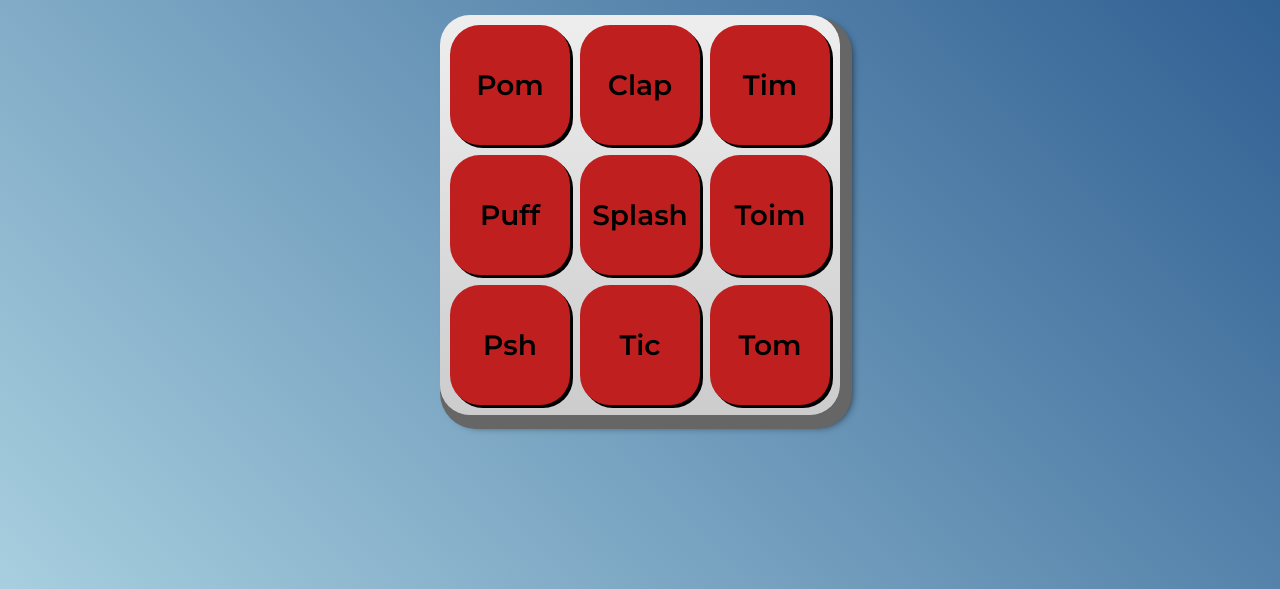
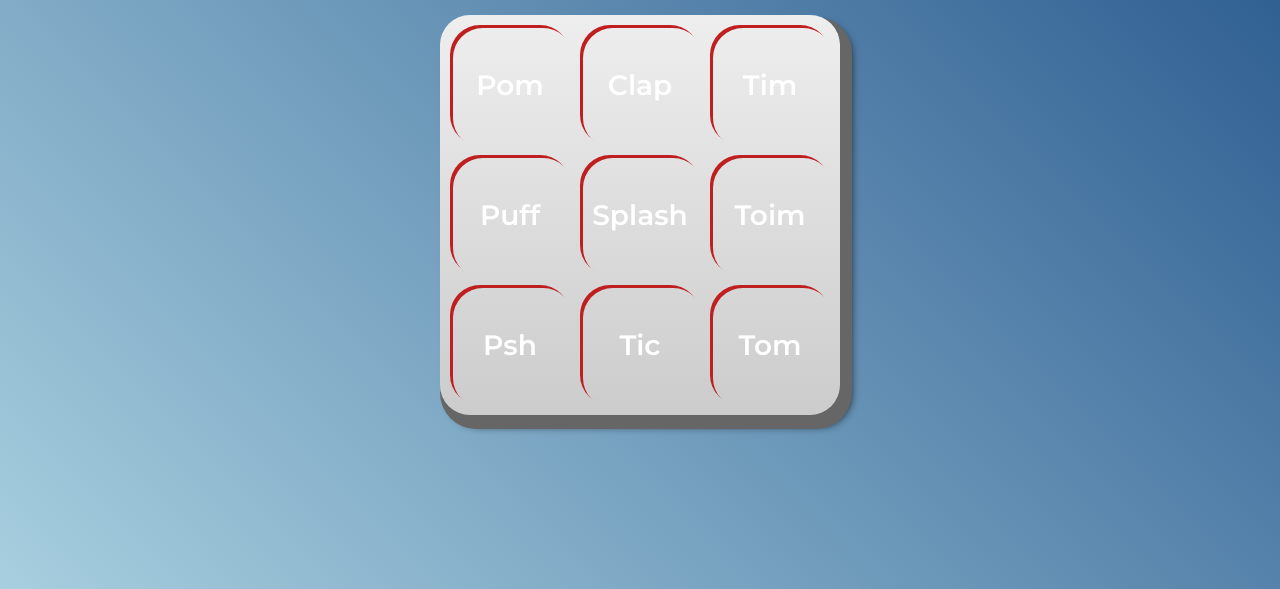
Before and after one commit to marianaitaly/terceirotri, a plain HTML site: page index.html in a window 1280 px wide. Shown: the part 211-800 px from the top of the page. Drawn offline with Linux system fonts and the light colour scheme.

Commit message:
Add files via upload

```diff
--- a/index.html
+++ b/index.html
@@ -21,16 +21,16 @@
     <h1>Alura Midi de Mariana</h1>
 
     <section class="teclado">
-        <button onclick="tocaSomPom()" class="tecla tecla_pom">Pom</button>
-        <button onclick="tocaSomClap()" class="tecla tecla_clap">Clap</button>
-        <button onclick="tocaSomTim()" class="tecla tecla_tim">Tim</button>
-        <button onclick="tocaSomPuff()" class="tecla tecla_puff">Puff</button>
-        <button onclick="tocaSomSplash()" class="tecla tecla_splash">Splash</button>
-        <button onclick="tocaSomToim()"class="tecla tecla_toim">Toim</button>
+        <button onclick="tocaSomPom()" class="tecla tecla_pom ativa">Pom</button>
+        <button onclick="tocaSomClap()" class="tecla tecla_clap ativa">Clap</button>
+        <button onclick="tocaSomTim()" class="tecla tecla_tim ativa">Tim</button>
+        <button onclick="tocaSomPuff()" class="tecla tecla_puff ativa">Puff</button>
+        <button onclick="tocaSomSplash()" class="tecla tecla_splash ativa">Splash</button>
+        <button onclick="tocaSomToim()"class="tecla tecla_toim ativa">Toim</button>
 
-        <button onclick="tocaSomPsh()"class="tecla tecla_psh">Psh</button>
-        <button onclick="tocaSomTic()"class="tecla tecla_tic">Tic</button>
-        <button onclick="tocaSomTom()"class="tecla tecla_tom">Tom</button>
+        <button onclick="tocaSomPsh()"class="tecla tecla_psh ativa">Psh</button>
+        <button onclick="tocaSomTic()"class="tecla tecla_tic ativa">Tic</button>
+        <button onclick="tocaSomTom()"class="tecla tecla_tom ativa">Tom</button>
     </section>
 
     <audio  src="sounds/keyq.wav" id="som_tecla_pom"></audio>
--- a/main.js
+++ b/main.js
@@ -16,9 +16,9 @@ tecla.onclick = function () {
 };
 tecla.onkeydown = function(){
     tecla.classList.add('ativa');
-}
+};
 tecla.onkeyup = function(){
     tecla.classList.remove('ativa');
-}
+};
     console.log(contador);
 }
```
